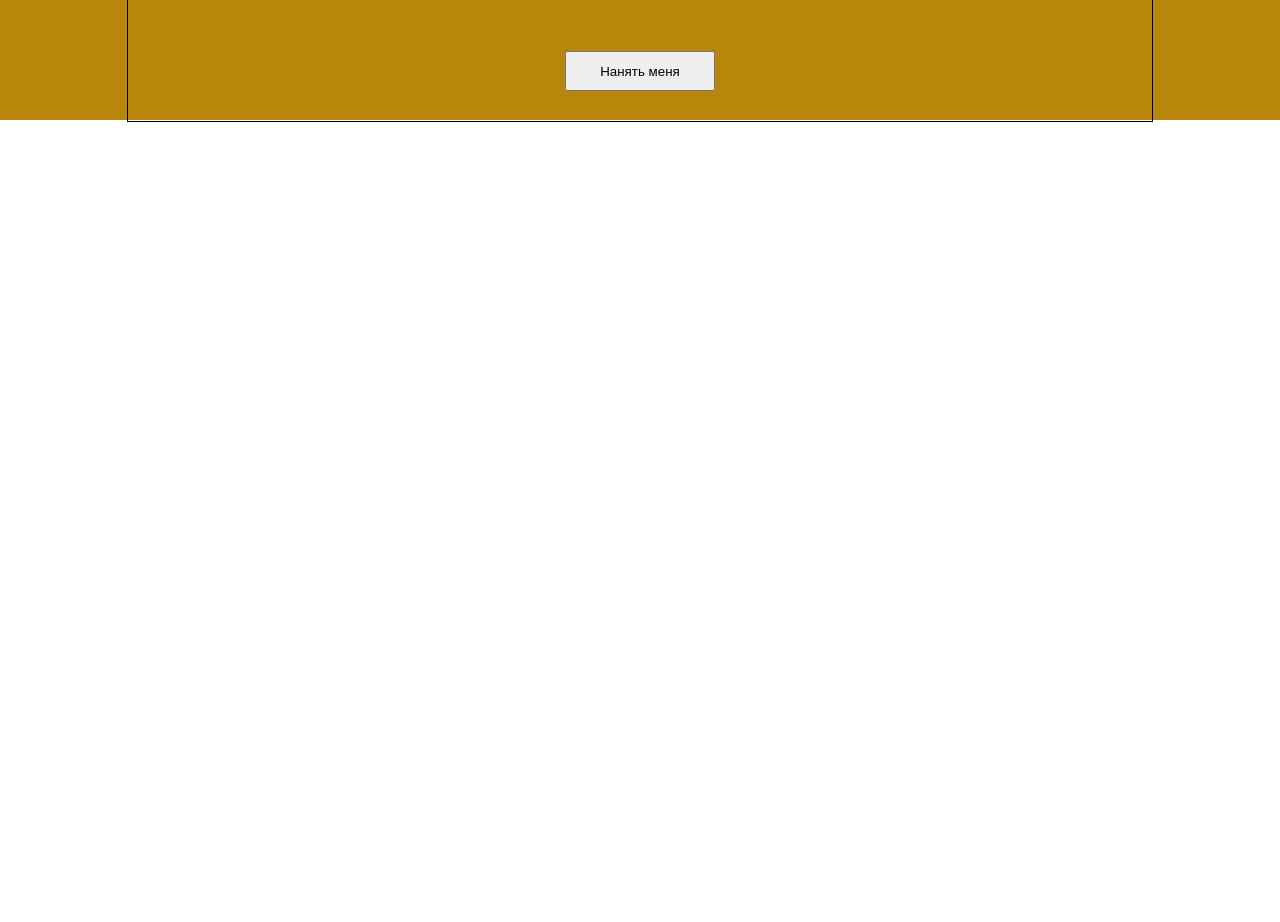
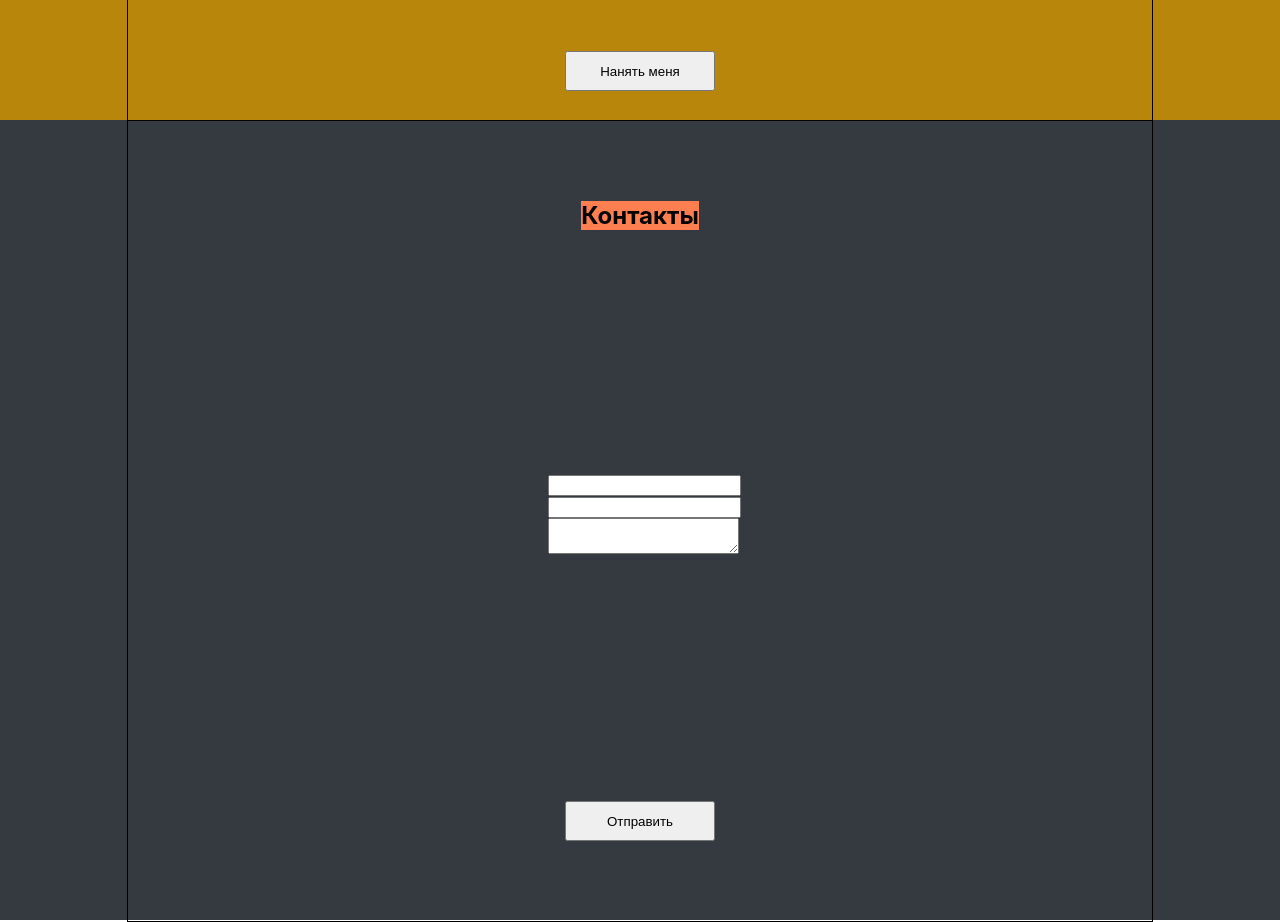
Before and after one commit to visiteur85/Portfolio, a React (Create React App) app: page / in a window 1280 px wide. Shown: the part 2660-3582 px from the top of the page. Before the commit the page ends 2782 px from the top, so only its background shows below. Built offline with nearby package versions, Linux system fonts and the light colour scheme.

Commit message:
add fifth block

```diff
--- a/src/App.tsx
+++ b/src/App.tsx
@@ -5,6 +5,7 @@ import {Main} from "./main/Main";
 import {Skills} from "./Skills/Skills";
 import {Works} from "./MyWorks/Works";
 import {Job} from "./Job/Job";
+import {Contacts} from "./Contacts/Contacts";
 
 
 
@@ -31,6 +32,7 @@ function App() {
         <Skills/>
         <Works/>
         <Job/>
+        <Contacts/>
         {/*<Header language={language}/>*/}
 
 {/*<button onClick={changeHandler}>x</button>*/}
--- /dev/null
+++ b/src/Contacts/Contact.module.css
@@ -0,0 +1,24 @@
+.contBlock {
+    height: 100vh;
+    background-color: #343a40;
+}
+
+.forms {
+
+    width:80%;
+    margin: 0 auto;
+    height: 80%;
+    display: flex;
+    flex-direction: column;
+    justify-content: space-between;
+    align-items: center;
+
+}
+.title {
+    background-color: coral;
+}
+
+.widthForms {
+    width: 100%;
+
+}
--- /dev/null
+++ b/src/Contacts/Contacts.tsx
@@ -0,0 +1,26 @@
+import React from 'react';
+import s from "./Contact.module.css"
+import styleContainer from "../common/styles/Container.module.css";
+
+export const Contacts = () => {
+    return (
+        <div className={s.contBlock}>
+            <div className={styleContainer.container}>
+               <div className={s.forms}>
+                   <h2 className={s.title}>Контакты</h2>
+                   <div className={s.diffForms}>
+                       <div> <input className={s.widthForms} type="text"/></div>
+                       <div><input className={s.widthForms} type="text"/></div>
+                       <div> <textarea className={s.widthForms} name="" id="" ></textarea></div>
+                   </div>
+                   {/*<div>*/}
+                   <button>Отправить</button>
+                       {/*</div>*/}
+
+               </div>
+
+            </div>
+
+        </div>
+    );
+};
--- a/src/MyWorks/Works.module.css
+++ b/src/MyWorks/Works.module.css
@@ -11,6 +11,7 @@
     flex-direction: column;
     justify-content: flex-start;
 
+
 }
 
 .title {
@@ -22,4 +23,5 @@
     width: 100%;
     display: flex;
     justify-content: space-between;
+    flex-wrap: wrap;
 }
```
